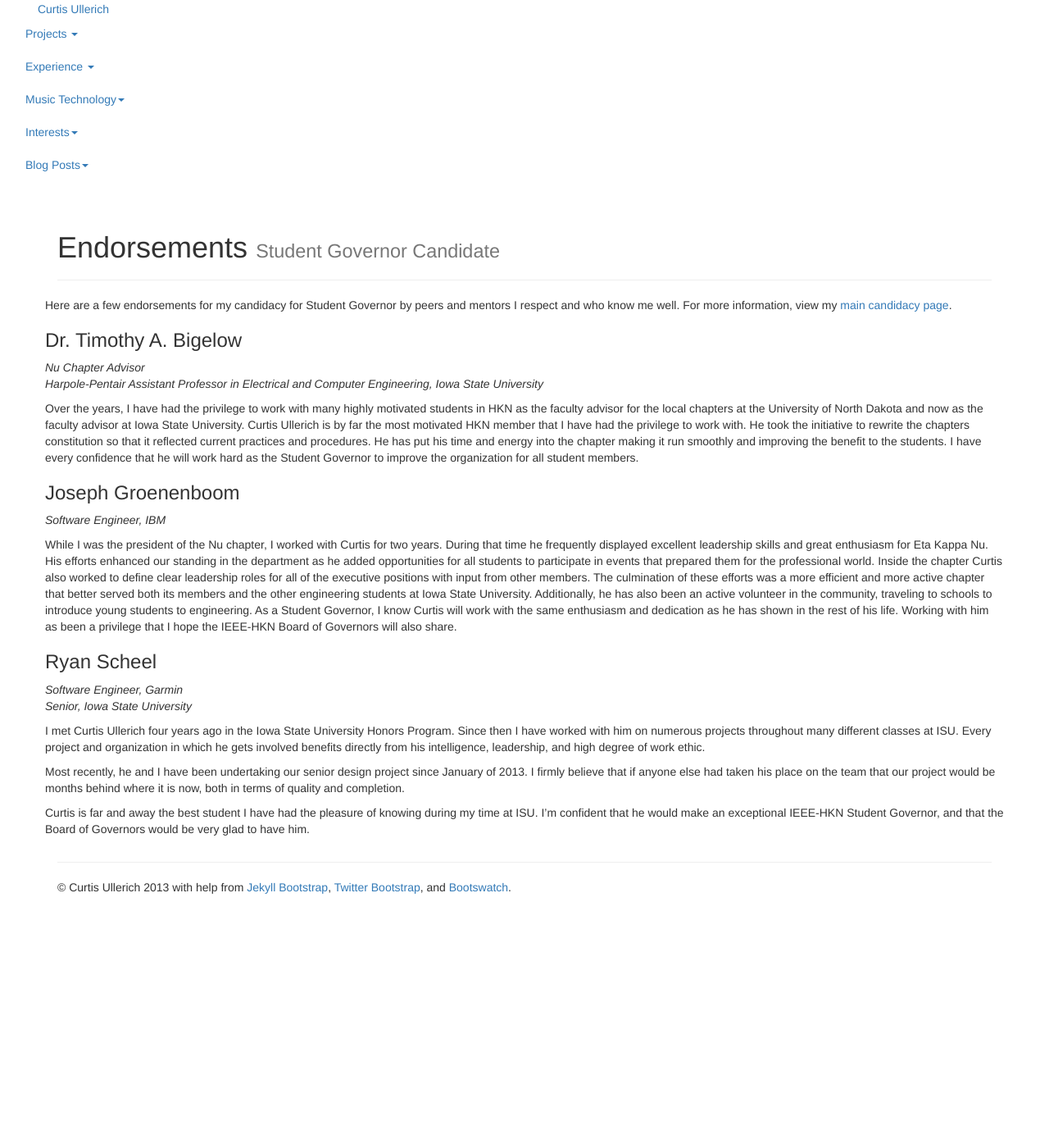
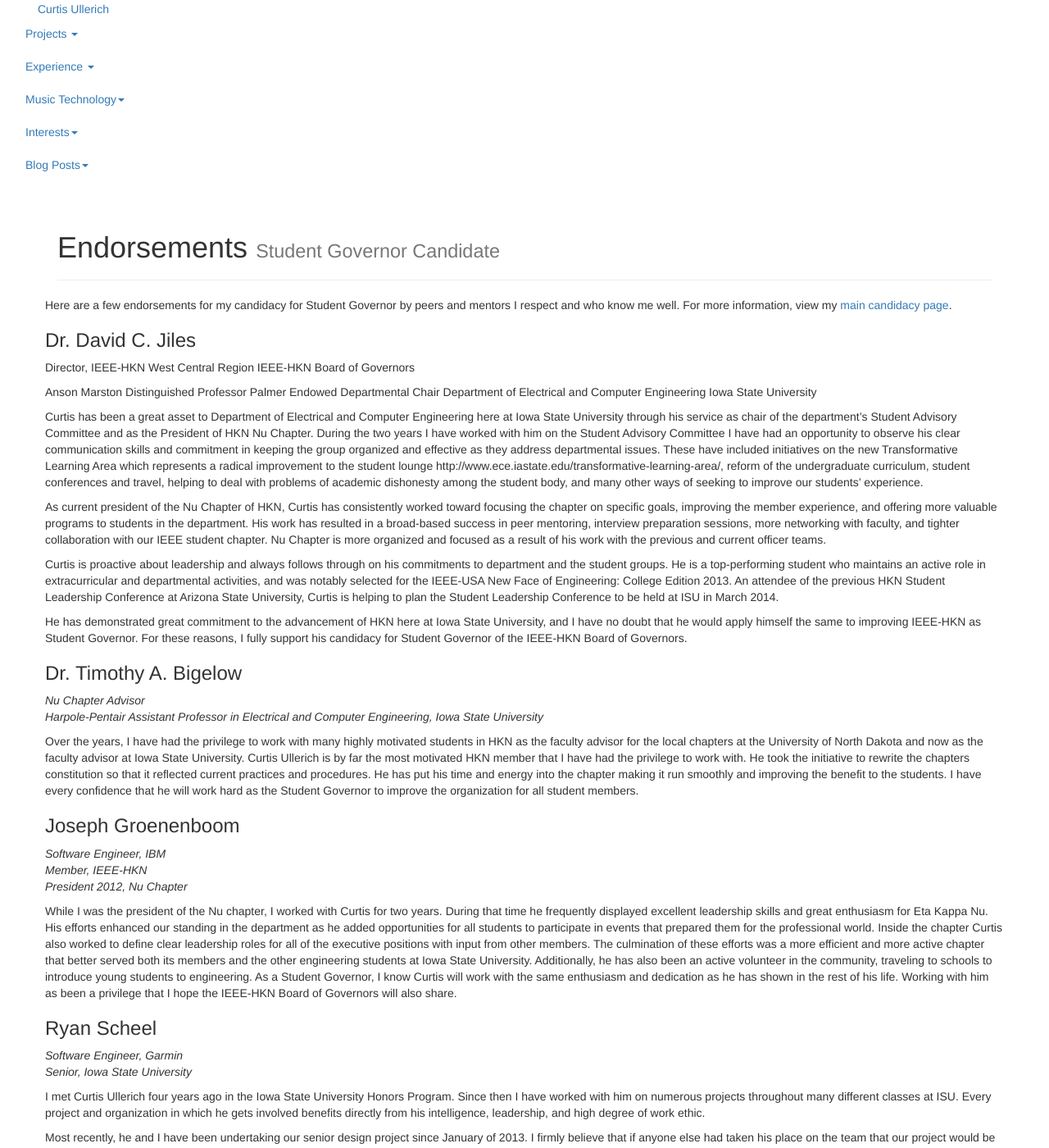
Before and after one commit to curtisullerich/portfolio, a Jekyll site: the page built from bog/endorsements.md, in a window 1280 px wide and 1400 px high. Shown: the whole window at 82% size. Built offline with Jekyll 4.4.1, drawn with Linux system fonts in a browser that asks for light colours; nearby versions of some CDN libraries; library files that are not in the unit come from our copies; comment, search, counter and statistics services are not loaded.

Commit message:
added jiles endorsement

```diff
--- a/bog/endorsements.md
+++ b/bog/endorsements.md
@@ -5,6 +5,23 @@ tagline: Student Governor Candidate
 ---
 {% include JB/setup %}
 Here are a few endorsements for my candidacy for Student Governor by peers and mentors I respect and who know me well. For more information, view my [main candidacy page](/bog.html).
+
+###Dr. David C. Jiles
+Director, IEEE-HKN West Central Region
+IEEE-HKN Board of Governors
+
+Anson Marston Distinguished Professor
+Palmer Endowed Departmental Chair
+Department of Electrical and Computer Engineering
+Iowa State University
+
+Curtis has been a great asset to Department of Electrical and Computer Engineering here at Iowa State University through his service as chair of the department's Student Advisory Committee and as the President of HKN Nu Chapter.  During the two years I have worked with him on the Student Advisory Committee I have had an opportunity to observe his clear communication skills and commitment in keeping the group organized and effective as they address departmental issues. These have included initiatives on the new Transformative Learning Area which represents a radical improvement to the student lounge http://www.ece.iastate.edu/transformative-learning-area/, reform of the undergraduate curriculum, student conferences and travel, helping to deal with problems of academic dishonesty among the student body, and many other ways of seeking to improve our students' experience.
+
+As current president of the Nu Chapter of HKN, Curtis has consistently worked toward focusing the chapter on specific goals, improving the member experience, and offering more valuable programs to students in the department. His work has resulted in a broad-based success in peer mentoring, interview preparation sessions, more networking with faculty, and tighter collaboration with our IEEE student chapter. Nu Chapter is more organized and focused as a result of his work with the previous and current officer teams.
+
+Curtis is proactive about leadership and always follows through on his commitments to department and the student groups. He is a top-performing student who maintains an active role in extracurricular and departmental activities, and was notably selected for the IEEE-USA New Face of Engineering: College Edition 2013. An attendee of the previous HKN Student Leadership Conference at Arizona State University, Curtis is helping to plan the Student Leadership Conference to be held at ISU in March 2014.
+
+He has demonstrated great commitment to the advancement of HKN here at Iowa State University, and I have no doubt that he would apply himself the same to improving IEEE-HKN as Student Governor. For these reasons, I fully support his candidacy for Student Governor of the IEEE-HKN Board of Governors.
 
 ###Dr. Timothy A. Bigelow
 *Nu Chapter Advisor*
@@ -14,6 +31,8 @@ Over the years, I have had the privilege to work with many highly motivated stud
 
 ###Joseph Groenenboom
 *Software Engineer, IBM*
+*Member, IEEE-HKN*
+*President 2012, Nu Chapter*
 
 While I was the president of the Nu chapter, I worked with Curtis for two years.  During that time he frequently displayed excellent leadership skills and great enthusiasm for Eta Kappa Nu.  His efforts enhanced our standing in the department as he added opportunities for all students to participate in events that prepared them for the professional world.  Inside the chapter Curtis also worked to define clear leadership roles for all of the executive positions with input from other members.  The culmination of these efforts was a more efficient and more active chapter that better served both its members and the other engineering students at Iowa State University.  Additionally, he has also been an active volunteer in the community, traveling to schools to introduce young students to engineering.  As a Student Governor, I know Curtis will work with the same enthusiasm and dedication as he has shown in the rest of his life.  Working with him as been a privilege that I hope the IEEE-HKN Board of Governors will also share.
 
```
